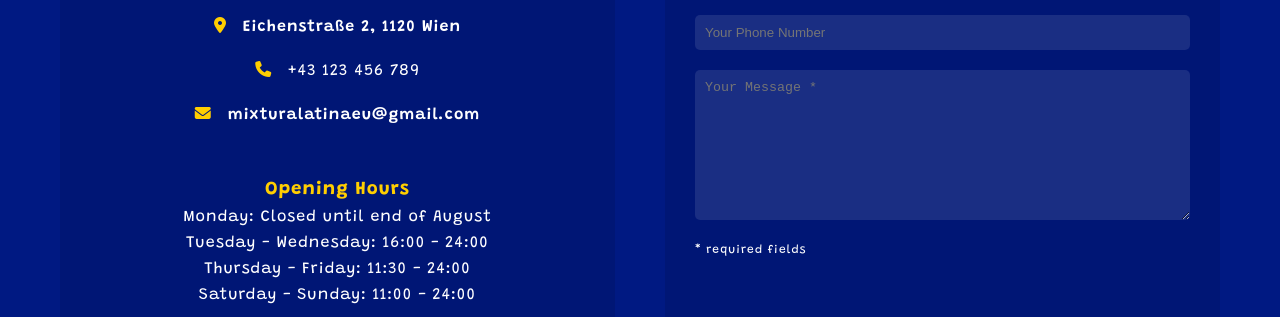
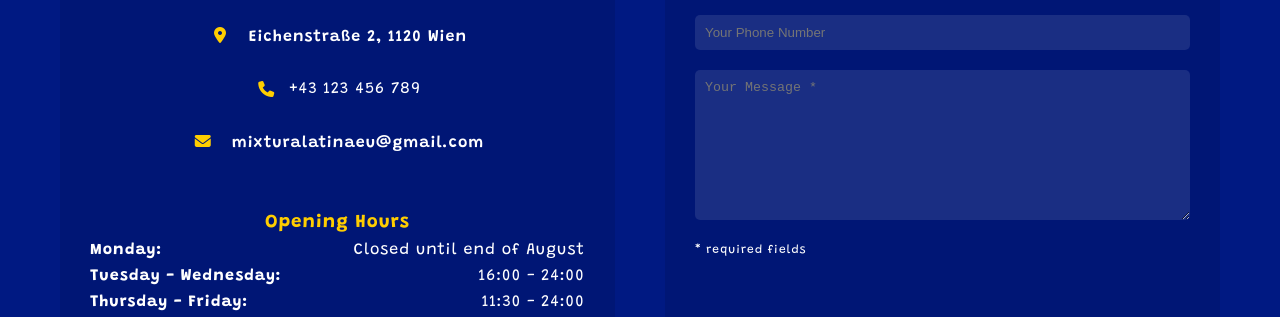
Before and after one commit to Hansi7899/mixtura, a plain HTML site: page contact.html in a window 1280 px wide. Shown: the part 381-698 px from the top of the page. Drawn offline with Linux system fonts and the light colour scheme.

Commit message:
contact upd

```diff
--- a/contact.html
+++ b/contact.html
@@ -111,10 +111,10 @@
                 <br><br>
                 <h3>Opening Hours</h3>
                 <ul>
-                    <li><span class="weekday">Monday:</span> Closed until end of August</li>
-                    <li><span class="weekday2">Tuesday - Wednesday:</span> 16:00 - 24:00</li>
-                    <li><span class="weekday3">Thursday - Friday:</span> 11:30 - 24:00</li>
-                    <li><span class="weekend">Saturday - Sunday:</span> 11:00 - 24:00</li>
+                    <li><span class="weekday">Monday: </span> Closed until end of August</li>
+                    <li><span class="weekday">Tuesday - Wednesday: </span> 16:00 - 24:00</li>
+                    <li><span class="weekday">Thursday - Friday: </span> 11:30 - 24:00</li>
+                    <li><span class="weekday">Saturday - Sunday: </span> 11:00 - 24:00</li>
                 </ul><br>
 
                 <div class="social-links contact-social">
--- a/style.css
+++ b/style.css
@@ -585,23 +585,43 @@ a {
     transform: scale(1.05);
 }
 
+.contact-details {
+    display: flex;
+    flex-direction: column;
+    align-items: center;
+    text-align: center;
+    width: 100%;
+}
+
 .contact-details p {
-    margin: 5px 0;
+    display: flex;
+    align-items: center;
+    justify-content: center;
+    margin: 10px 0;
+    font-size: clamp(14px, 2vw, 16px);
+    width: 100%;
 }
 
 .contact-details i {
+    width: 25px;
     margin-right: 10px;
     color: #FFCE00;
+    text-align: center;
 }
 
 .contact-details ul {
+    width: 100%;
     list-style: none;
     padding: 0;
     margin: 0;
 }
 
 .contact-details li {
+    display: flex;
+    align-items: center;
     margin: 10px 0;
+    font-size: clamp(14px, 2vw, 16px);
+
 }
 
 .contact-details h3 {
@@ -609,7 +629,14 @@ a {
     color: #FFCE00;
 }
 
-
+.contact-details p,
+.contact-details li {
+    width: 100%;
+    display: flex;
+    align-items: center;
+    margin: 10px 0;
+    font-size: clamp(14px, 2vw, 16px);
+}
 
 .sidebar-content ul {
     list-style: none;
@@ -673,6 +700,13 @@ a {
     color: #00ff00;
     font-size: 0.9em;
     margin-top: 5px;
+}
+
+.weekday {
+    font-weight: bold;
+    min-width: 140px;
+    margin-right: auto;
+    text-align: left;
 }
 
 /* Media Queries for Responsive Design */
@@ -863,6 +897,15 @@ a {
         font-size: 1.8em;
         margin: 0 10px;
     }
+
+    .contact-details p,
+    .contact-details li {
+        font-size: clamp(12px, 4vw, 14px);
+    }
+
+    .weekday {
+        min-width: 140px;
+    }
 }
 
 
```
